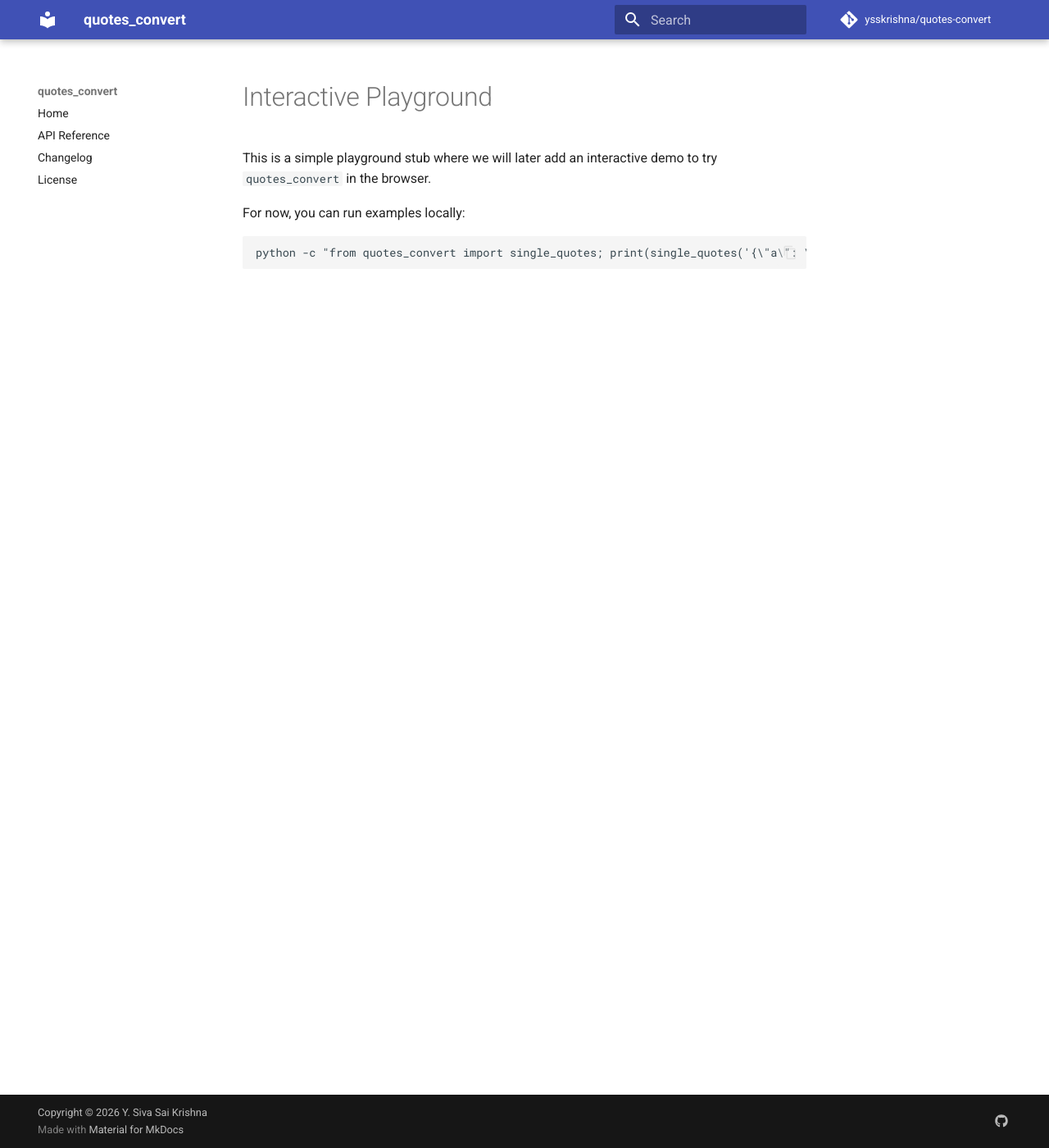
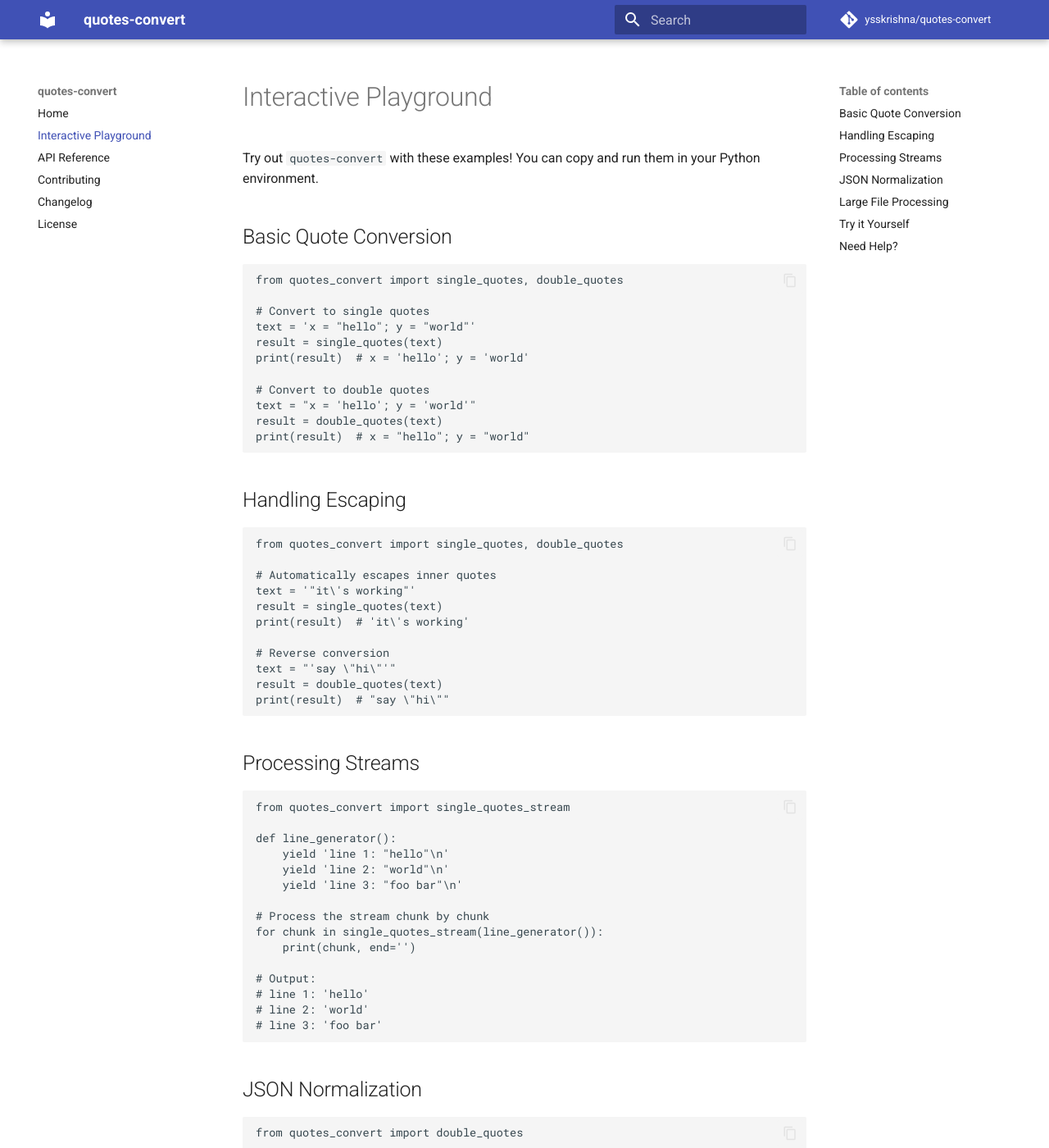
Before and after one commit to ysskrishna/quotes-convert, an MkDocs documentation site: the page built from docs/playground.md, in a window 1280 px wide and 1400 px high. Shown: the whole window at 82% size. Built offline with MkDocs 1.6.1 and Material for MkDocs 9.7.7, drawn with Linux system fonts in a browser that asks for light colours; comment, search, counter and statistics services are not loaded; some of the changed text lies outside the part shown.

Commit message:
Siva | docs: replicate nestedutils docs structure (frontmatter, includes, nav)

````diff
--- a/docs/playground.md
+++ b/docs/playground.md
@@ -1,9 +1,113 @@
+---
+title: Interactive Demo
+description: "Try quotes-convert Python library examples. See how to convert quotes in strings and process streams efficiently."
+keywords:
+  - interactive demo
+  - examples
+  - quote conversion
+  - streaming
+  - code examples
+---
+
 # Interactive Playground
 
-This is a simple playground stub where we will later add an interactive demo to try `quotes_convert` in the browser.
+Try out `quotes-convert` with these examples! You can copy and run them in your Python environment.
 
-For now, you can run examples locally:
+## Basic Quote Conversion
+
+```python
+from quotes_convert import single_quotes, double_quotes
+
+# Convert to single quotes
+text = 'x = "hello"; y = "world"'
+result = single_quotes(text)
+print(result)  # x = 'hello'; y = 'world'
+
+# Convert to double quotes
+text = "x = 'hello'; y = 'world'"
+result = double_quotes(text)
+print(result)  # x = "hello"; y = "world"
+```
+
+## Handling Escaping
+
+```python
+from quotes_convert import single_quotes, double_quotes
+
+# Automatically escapes inner quotes
+text = '"it\'s working"'
+result = single_quotes(text)
+print(result)  # 'it\'s working'
+
+# Reverse conversion
+text = "'say \"hi\"'"
+result = double_quotes(text)
+print(result)  # "say \"hi\""
+```
+
+## Processing Streams
+
+```python
+from quotes_convert import single_quotes_stream
+
+def line_generator():
+    yield 'line 1: "hello"\n'
+    yield 'line 2: "world"\n'
+    yield 'line 3: "foo bar"\n'
+
+# Process the stream chunk by chunk
+for chunk in single_quotes_stream(line_generator()):
+    print(chunk, end='')
+
+# Output:
+# line 1: 'hello'
+# line 2: 'world'
+# line 3: 'foo bar'
+```
+
+## JSON Normalization
+
+```python
+from quotes_convert import double_quotes
+
+# Convert Python-style dict to JSON-style
+python_dict = "{'key': 'value', 'nested': {'inner': 'data'}}"
+json_style = double_quotes(python_dict)
+print(json_style)
+# {"key": "value", "nested": {"inner": "data"}}
+```
+
+## Large File Processing
+
+```python
+from quotes_convert import single_quotes_stream
+
+def read_file_chunks(filename, chunk_size=8192):
+    with open(filename, 'r') as f:
+        while True:
+            chunk = f.read(chunk_size)
+            if not chunk:
+                break
+            yield chunk
+
+# Process large file without loading it all into memory
+with open('output.txt', 'w') as out:
+    for converted_chunk in single_quotes_stream(read_file_chunks('input.txt')):
+        out.write(converted_chunk)
+```
+
+## Try it Yourself
+
+Install the library and try these examples:
 
 ```bash
-python -c "from quotes_convert import single_quotes; print(single_quotes('{\"a\": \"b\"}'))"
+pip install quotes-convert
 ```
+
+Then run the examples in your Python REPL or script!
+
+## Need Help?
+
+- Check the [API Reference](api-reference.md) for detailed function documentation
+- See the [GitHub repository](https://github.com/ysskrishna/quotes-convert) for more examples
+- [Report issues](https://github.com/ysskrishna/quotes-convert/issues) if you find bugs
--- a/mkdocs.yml
+++ b/mkdocs.yml
@@ -1,5 +1,5 @@
-site_name: quotes_convert
-site_description: Convert matching double-quotes to single-quotes or vice versa in strings and streams.
+site_name: quotes-convert
+site_description: Convert matching double-quotes to single-quotes or vice versa in strings and streams. Inspired by the popular to-single-quotes npm package.
 site_author: Y. Siva Sai Krishna
 site_url: "https://ysskrishna.github.io/quotes-convert"
 repo_name: "ysskrishna/quotes-convert"
@@ -9,9 +9,11 @@ docs_dir: docs
 
 nav:
   - Home: index.md
+  - Interactive Playground: playground.md
   - API Reference: api-reference.md
+  - Contributing: CONTRIBUTING.md
   - Changelog: CHANGELOG.md
-  - License: LICENSE
+  - License: LICENSE.md
 
 plugins:
   - search
@@ -27,6 +29,7 @@ plugins:
 
 theme:
   name: material
+  custom_dir: docs/theme/overrides
   locale: en
   features:
     - navigation.top
@@ -51,7 +54,7 @@ extra:
     - text-processing
     - streaming
   google_site_verification: "ICfb1XMVpLJZcn7JdUoaUsNZ-0D8LH1uztDuFd0VNfM"
-  og_image: https://raw.githubusercontent.com/ysskrishna/nestedutils/main/media/og.png
+  og_image: https://raw.githubusercontent.com/ysskrishna/quotes-convert/main/media/og.png
   social:
     - icon: fontawesome/brands/github
       link: https://github.com/ysskrishna/quotes-convert
````
Also changed, not shown: docs/CHANGELOG.md (added, +11 -0 lines), docs/CONTRIBUTING.md (added, +67 -0 lines), docs/LICENSE.md (added, +10 -0 lines), docs/api-reference.md (+26 -3 lines), docs/index.md (+19 -34 lines), media/og.png (added), 1 other file.
